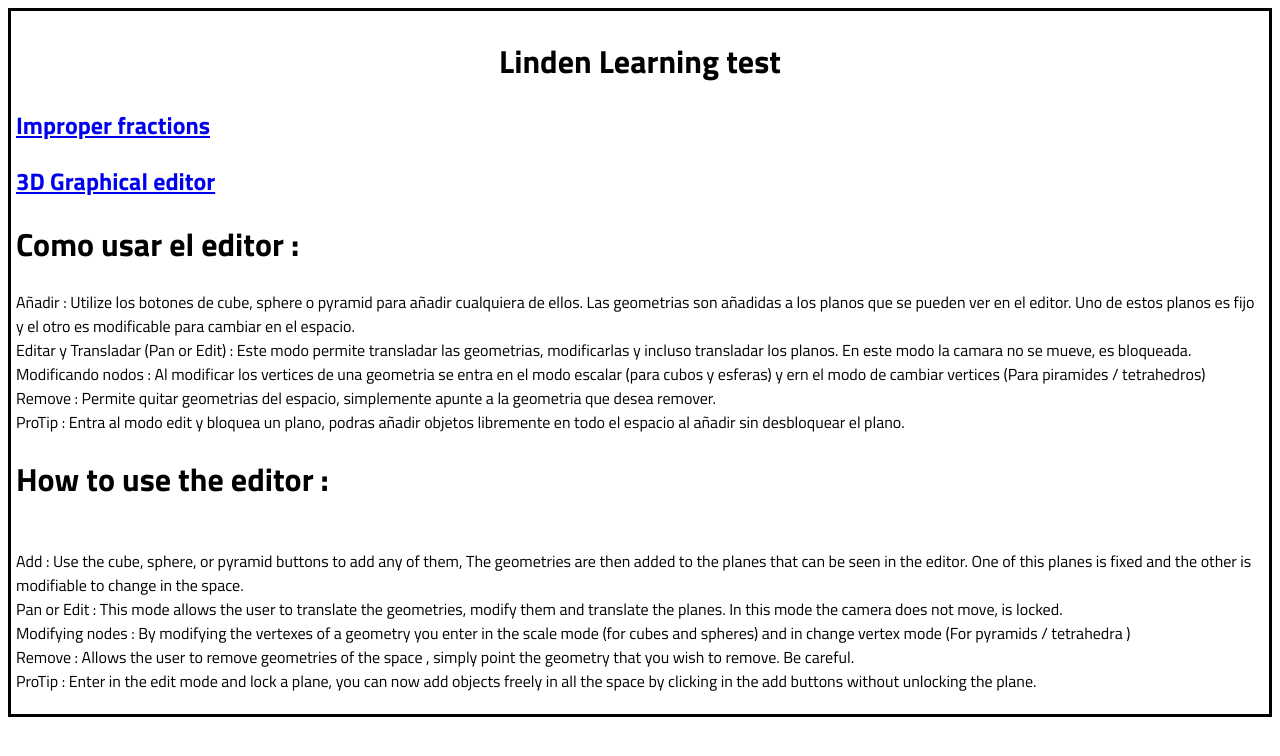
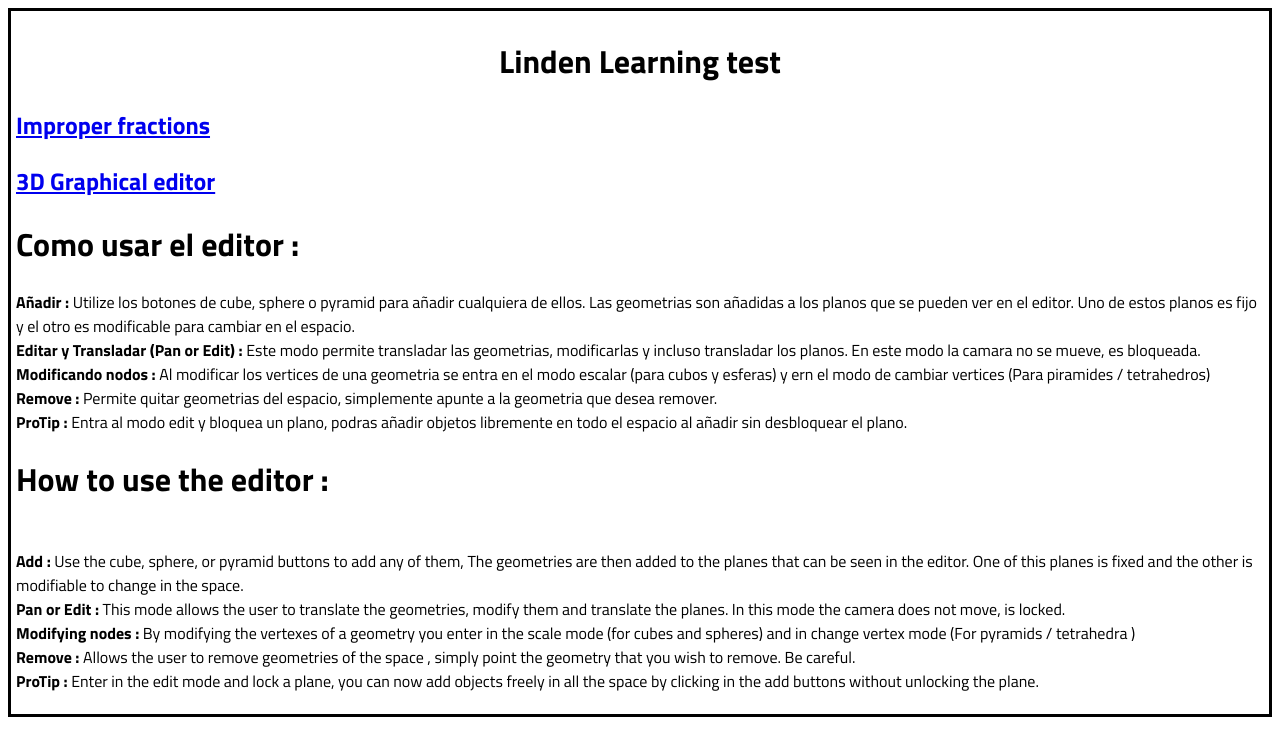
Before and after one commit to jcliberatol/lindentests, a plain HTML site: page index.html in a window 1280 px wide. Drawn offline with Linux system fonts and the light colour scheme.

Commit message:
Update index.html

```diff
--- a/index.html
+++ b/index.html
@@ -16,27 +16,27 @@
 			<h2><a href="/lindentests/editor.html">3D Graphical editor</a></h2>
 			<h1>Como usar el editor : </h1><p>
 
-Añadir : Utilize los botones de cube, sphere o pyramid para añadir cualquiera de ellos. Las geometrias son añadidas a los planos que se pueden ver en el editor. Uno de estos planos es fijo y el otro es modificable para cambiar en el espacio.
+<b>Añadir : </b>Utilize los botones de cube, sphere o pyramid para añadir cualquiera de ellos. Las geometrias son añadidas a los planos que se pueden ver en el editor. Uno de estos planos es fijo y el otro es modificable para cambiar en el espacio.
 <br>
-Editar y Transladar (Pan or Edit) : Este modo permite transladar las geometrias, modificarlas y incluso transladar los planos. En este modo la camara no se mueve, es bloqueada.
+<b>Editar y Transladar (Pan or Edit) : </b>Este modo permite transladar las geometrias, modificarlas y incluso transladar los planos. En este modo la camara no se mueve, es bloqueada.
 <br>
-Modificando nodos : Al modificar los vertices de una geometria se entra en el modo escalar (para cubos y esferas) y ern el modo de cambiar vertices (Para piramides / tetrahedros)
+<b>Modificando nodos : </b>Al modificar los vertices de una geometria se entra en el modo escalar (para cubos y esferas) y ern el modo de cambiar vertices (Para piramides / tetrahedros)
 <br>
-Remove : Permite quitar geometrias del espacio, simplemente apunte a la geometria que desea remover.
+<b>Remove : </b>Permite quitar geometrias del espacio, simplemente apunte a la geometria que desea remover.
 <br>
-ProTip : Entra al modo edit y bloquea un plano, podras añadir objetos libremente en todo el espacio al añadir sin desbloquear el plano.
+<b>ProTip : </b>Entra al modo edit y bloquea un plano, podras añadir objetos libremente en todo el espacio al añadir sin desbloquear el plano.
 <br>
 <h1>How to use the editor : </h1>
 <br>
-Add : Use the cube, sphere, or pyramid buttons to add any of them, The geometries are then added to the planes that can be seen in the editor. One of this planes is fixed and the other is modifiable to change in the space.
+<b>Add : </b>Use the cube, sphere, or pyramid buttons to add any of them, The geometries are then added to the planes that can be seen in the editor. One of this planes is fixed and the other is modifiable to change in the space.
 <br>
-Pan or Edit : This mode allows the user to translate the geometries, modify them and translate the planes. In this mode the camera does not move, is locked.
+<b>Pan or Edit : </b>This mode allows the user to translate the geometries, modify them and translate the planes. In this mode the camera does not move, is locked.
 <br>
-Modifying nodes : By modifying the vertexes of a geometry you enter in the scale mode (for cubes and spheres) and in change vertex mode (For pyramids / tetrahedra )
+<b>Modifying nodes : </b>By modifying the vertexes of a geometry you enter in the scale mode (for cubes and spheres) and in change vertex mode (For pyramids / tetrahedra )
 <br>
-Remove : Allows the user to remove geometries of the space , simply point the geometry that you wish to remove. Be careful.
+<b>Remove : </b>Allows the user to remove geometries of the space , simply point the geometry that you wish to remove. Be careful.
 <br>
-ProTip : Enter in the edit mode and lock a plane, you can now add objects freely in all the space by clicking in the add buttons without unlocking the plane.</p>
+<b>ProTip : </b>Enter in the edit mode and lock a plane, you can now add objects freely in all the space by clicking in the add buttons without unlocking the plane.</p>
 			</div>
 		</div>
 
```
